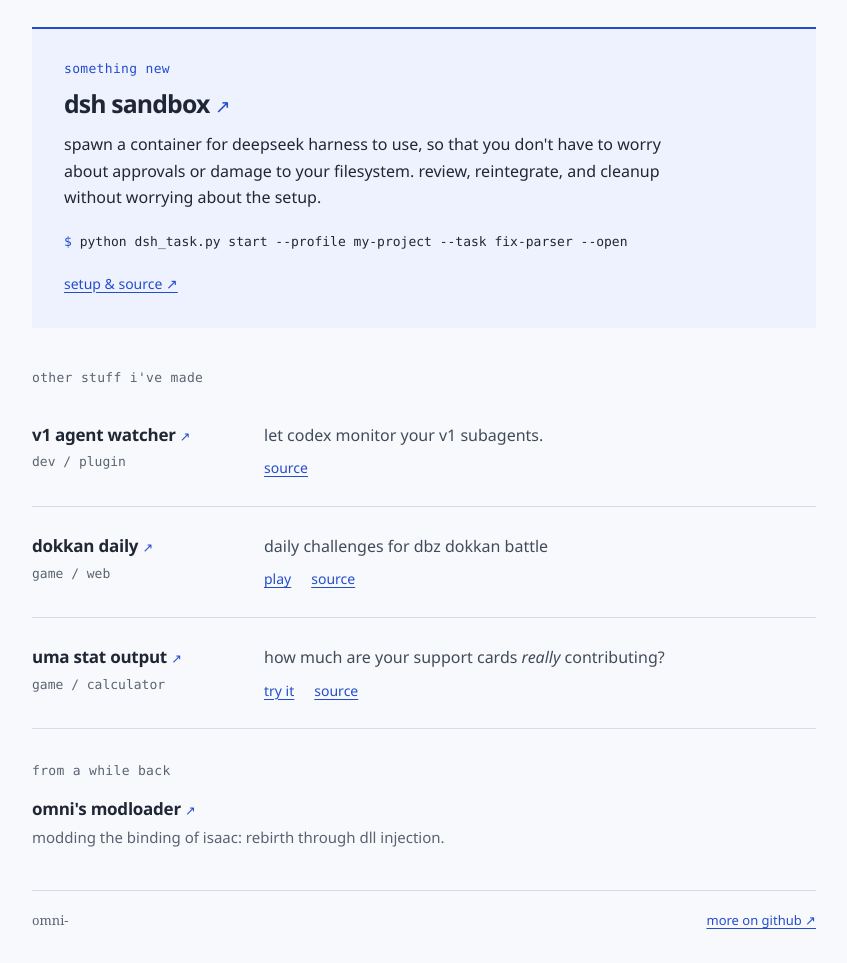
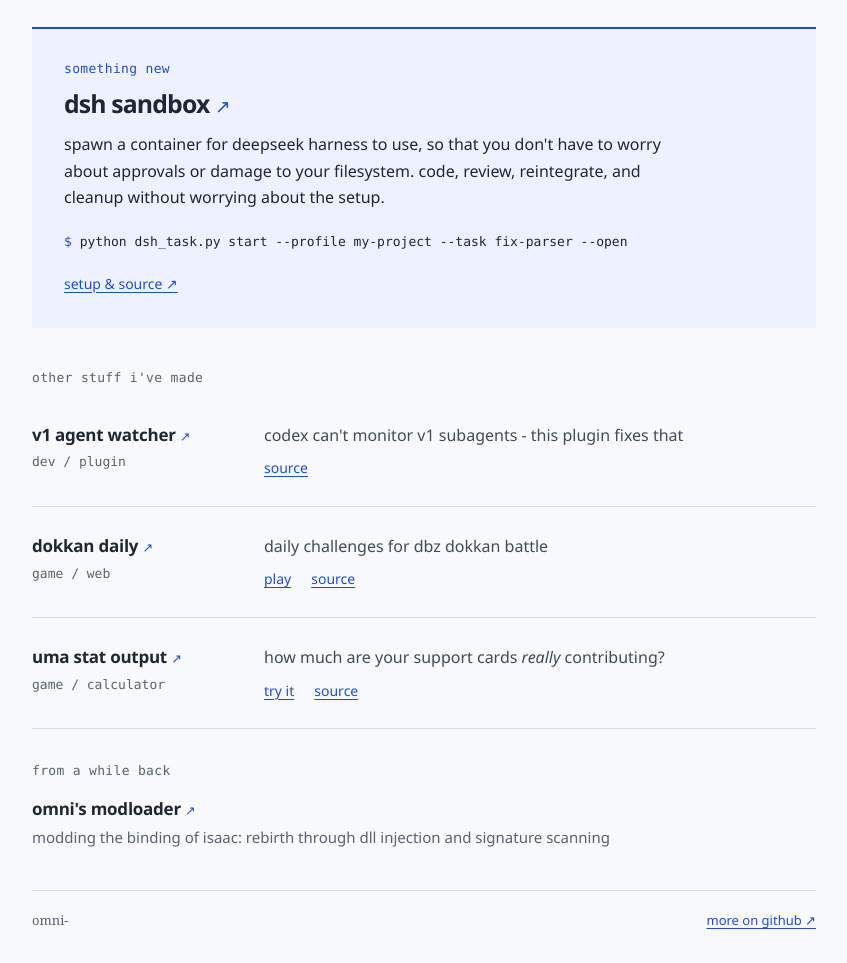
Before and after one commit to omni-/omni-.github.io, a plain HTML site: page index.html in a window 1280 px wide. Shown: the part 180-1143 px from the top of the page, without its empty margins (216-1063 px from the left). Drawn offline with Linux system fonts and the light colour scheme.

Commit message:
Update page
Updated project descriptions for clarity and accuracy.

```diff
--- a/index.html
+++ b/index.html
@@ -24,7 +24,7 @@
       <section class="featured" aria-labelledby="dsh-title">
         <p class="eyebrow">something new</p>
         <h2 id="dsh-title"><a href="https://github.com/omni-/containerize-dsh">dsh sandbox <span aria-hidden="true">↗</span></a></h2>
-        <p>spawn a container for deepseek harness to use, so that you don't have to worry about approvals or damage to your filesystem. review, reintegrate, and cleanup without worrying about the setup.</p>
+        <p>spawn a container for deepseek harness to use, so that you don't have to worry about approvals or damage to your filesystem. code, review, reintegrate, and cleanup without worrying about the setup.</p>
         <pre aria-label="Example command to start a task with a saved profile"><code><span class="prompt" aria-hidden="true">$ </span>python dsh_task.py start --profile my-project --task fix-parser --open</code></pre>
         <a class="text-link" href="https://github.com/omni-/containerize-dsh#start">setup &amp; source <span aria-hidden="true">↗</span></a>
       </section>
@@ -33,7 +33,7 @@
         <h2 class="eyebrow" id="stuff-title">other stuff i've made</h2>
         <article class="project">
           <div class="project-name"><h3><a href="https://github.com/omni-/V1AgentWatcher">v1 agent watcher <span aria-hidden="true">↗</span></a></h3><span class="kind">dev / plugin</span></div>
-          <div><p>let codex monitor your v1 subagents.</p><div class="links"><a href="https://github.com/omni-/V1AgentWatcher">source</a></div></div>
+          <div><p>codex can't monitor v1 subagents - this plugin fixes that</p><div class="links"><a href="https://github.com/omni-/V1AgentWatcher">source</a></div></div>
         </article>
         <article class="project">
           <div class="project-name"><h3><a href="https://dokkandle.net/daily">dokkan daily <span aria-hidden="true">↗</span></a></h3><span class="kind">game / web</span></div>
@@ -47,7 +47,7 @@
 
       <section class="older" aria-labelledby="older-title">
         <h2 class="eyebrow" id="older-title">from a while back</h2>
-        <div><h3><a href="https://github.com/omni-/isaac-injector">omni's modloader <span aria-hidden="true">↗</span></a></h3><p>modding the binding of isaac: rebirth through dll injection.</p></div>
+        <div><h3><a href="https://github.com/omni-/isaac-injector">omni's modloader <span aria-hidden="true">↗</span></a></h3><p>modding the binding of isaac: rebirth through dll injection and signature scanning</p></div>
       </section>
     </main>
 
```
